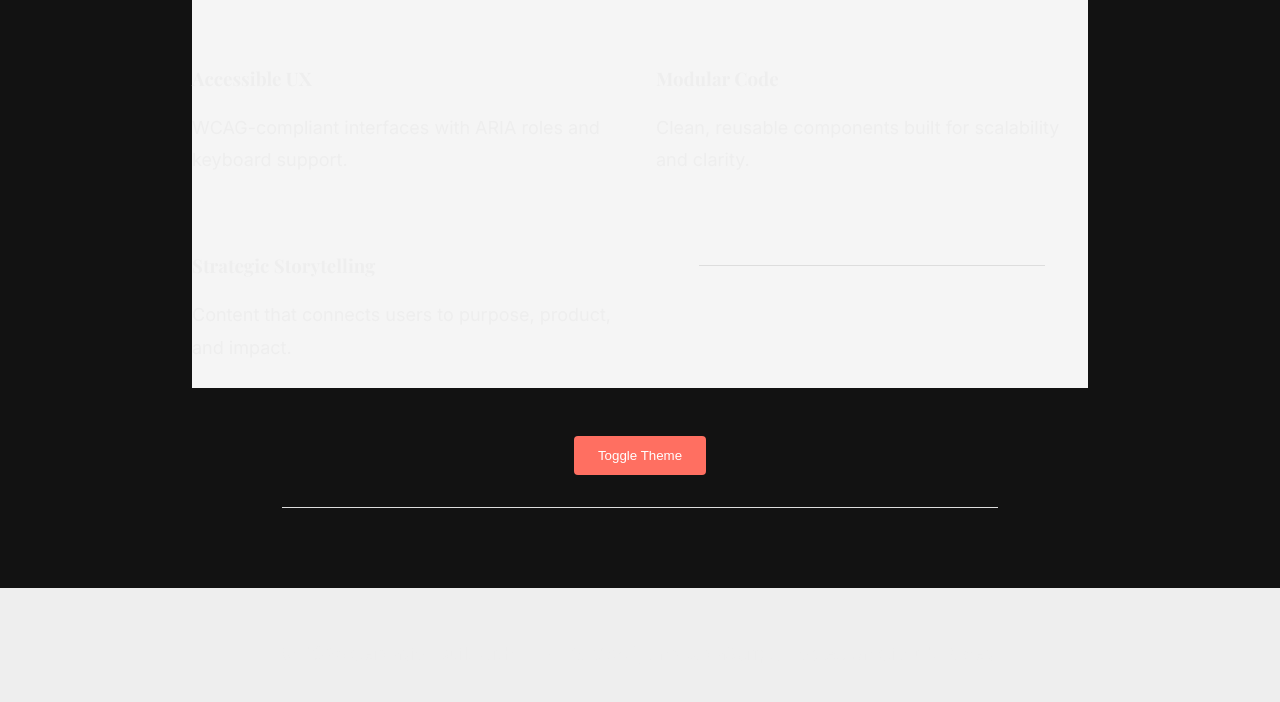
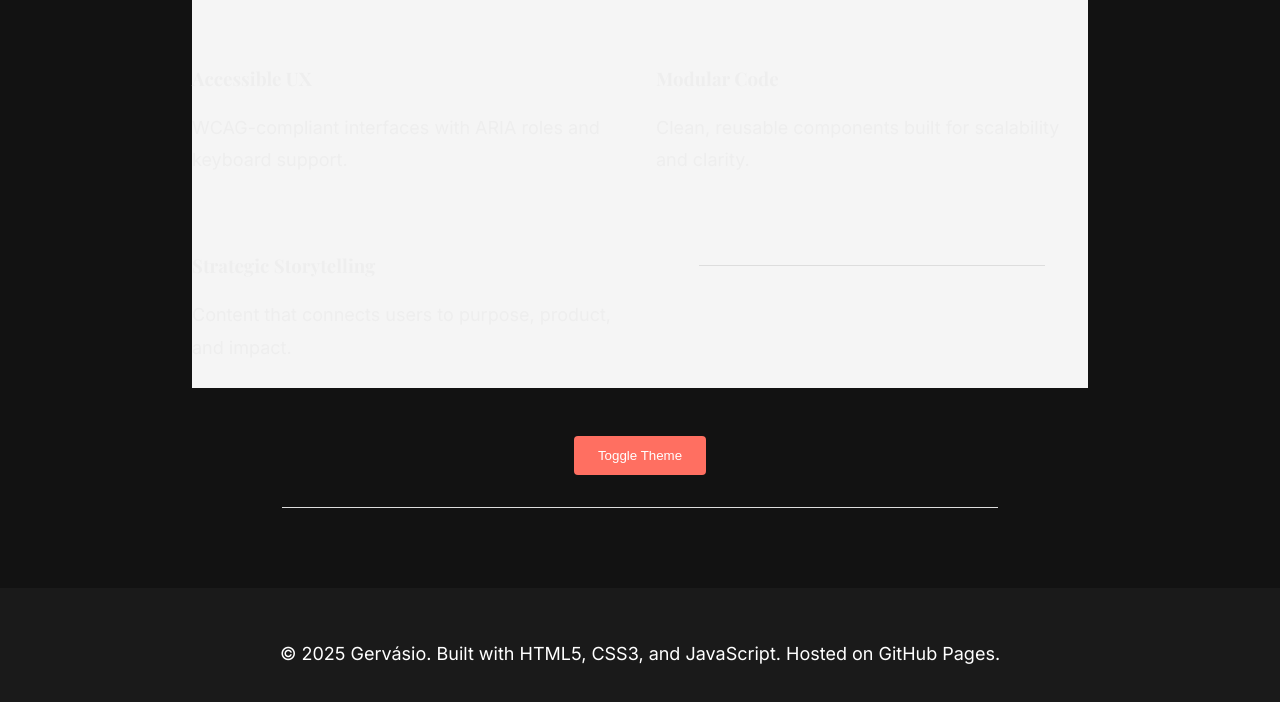
Before and after one commit to DeJezuz/Multipage-Website, a plain HTML site: page index.html in a window 1280 px wide. Both pictures are taken after a click on the button "Toggle Theme". Shown: the part 697-1399 px from the top of the page. Drawn offline with nearby package versions, Linux system fonts and the light colour scheme.

Commit message:
Update styles.css

```diff
--- a/css/styles.css
+++ b/css/styles.css
@@ -134,6 +134,12 @@ footer {
   padding: 2rem;
   background-color: #eee;
   font-size: 0.875rem;
+  color: var(--text);
+}
+
+[data-theme="dark"] footer {
+  background-color: #1a1a1a;
+  color: #fff;
 }
 
 .skip-link {
```
